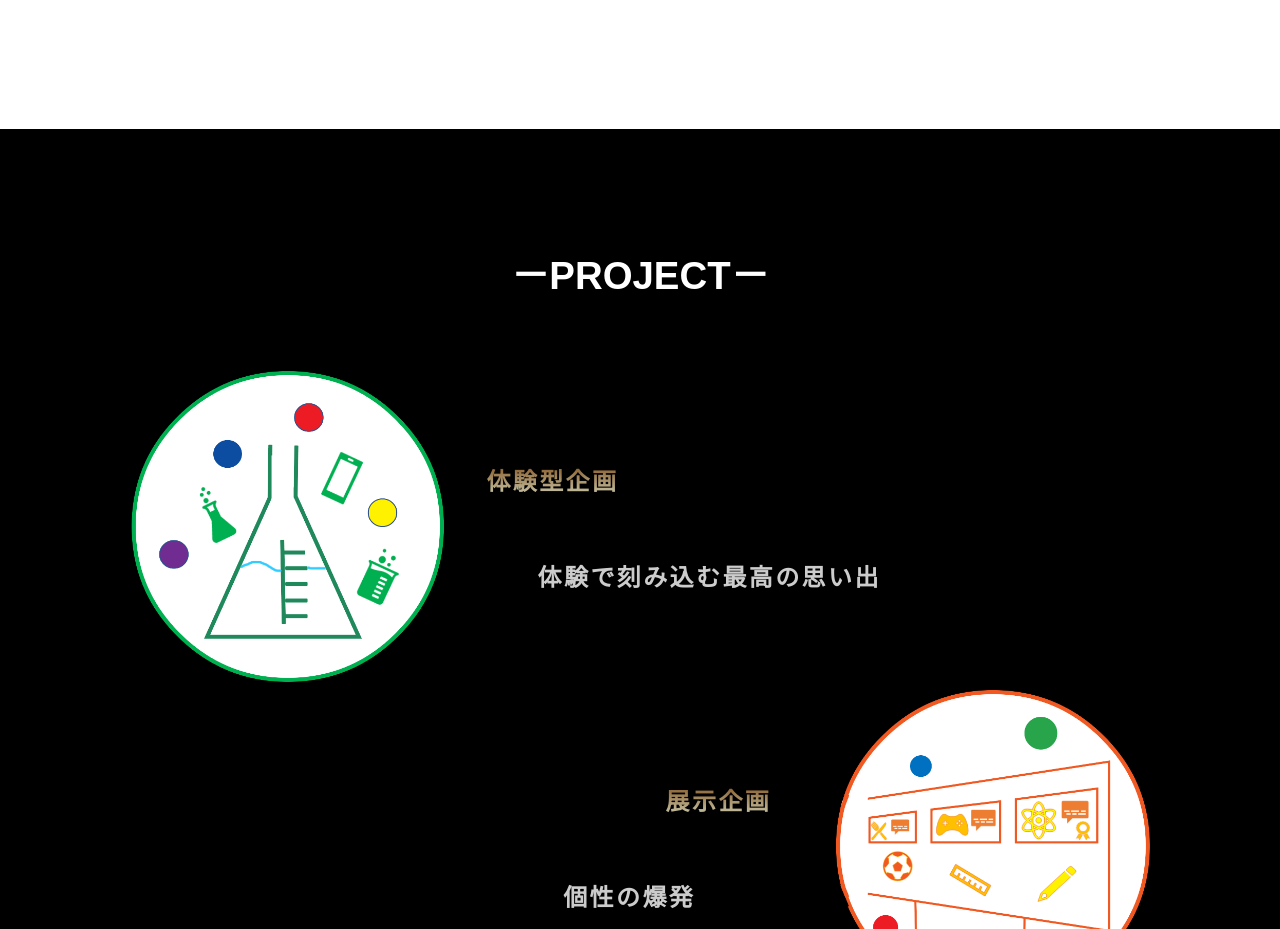
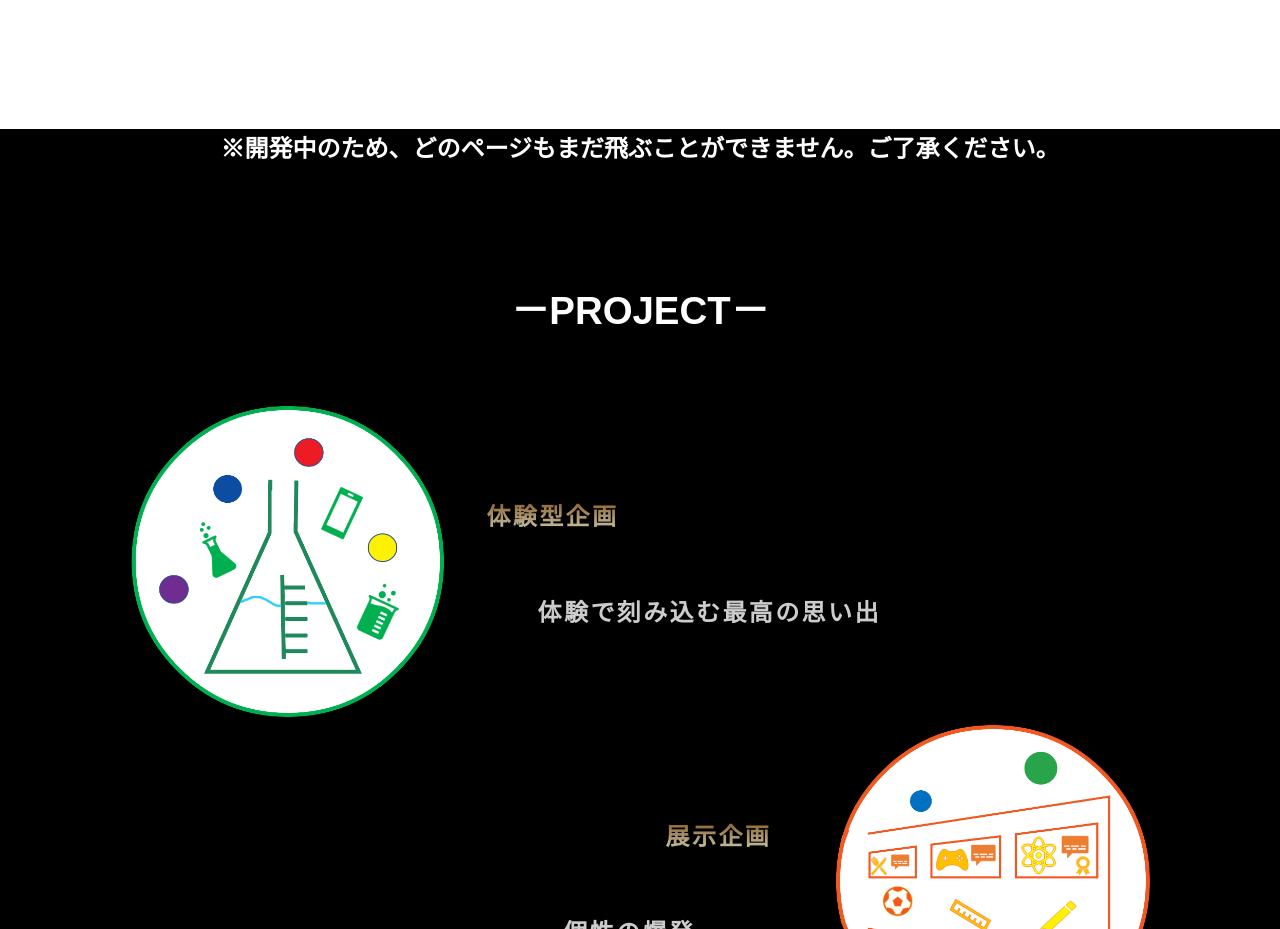
Before and after one commit to toho-festival/website-2021, a Next.js app: page / in a window 1280 px wide. Shown: the part 1229-2158 px from the top of the page. Built offline with nearby package versions, Linux system fonts and the light colour scheme.

Commit message:
add-attention
開発中の旨を明記しました。

```diff
--- a/src/components/Main/index.tsx
+++ b/src/components/Main/index.tsx
@@ -11,6 +11,7 @@ const Main: FC = () =>{
         <h2>－DATE－</h2>
         <Dating />
       </Date>
+      <Attention>※開発中のため、どのページもまだ飛ぶことができません。ご了承ください。</Attention>
       <Categories>
         <h2>－PROJECT－</h2>
         <MainContents>
@@ -47,6 +48,15 @@ const Date = styled.div`
   }
 `;
 
+const Attention = styled.p`
+  margin: 0 15% 0 15%;
+  text-align: center;
+  color: white;
+  @media screen and (max-width: 1230px) {
+    font-size: calc(28 / 1230 * 100vw);
+  }
+`;
+
 const Categories = styled.div`
   background-color: black;
   padding-top: 2vw;
```
